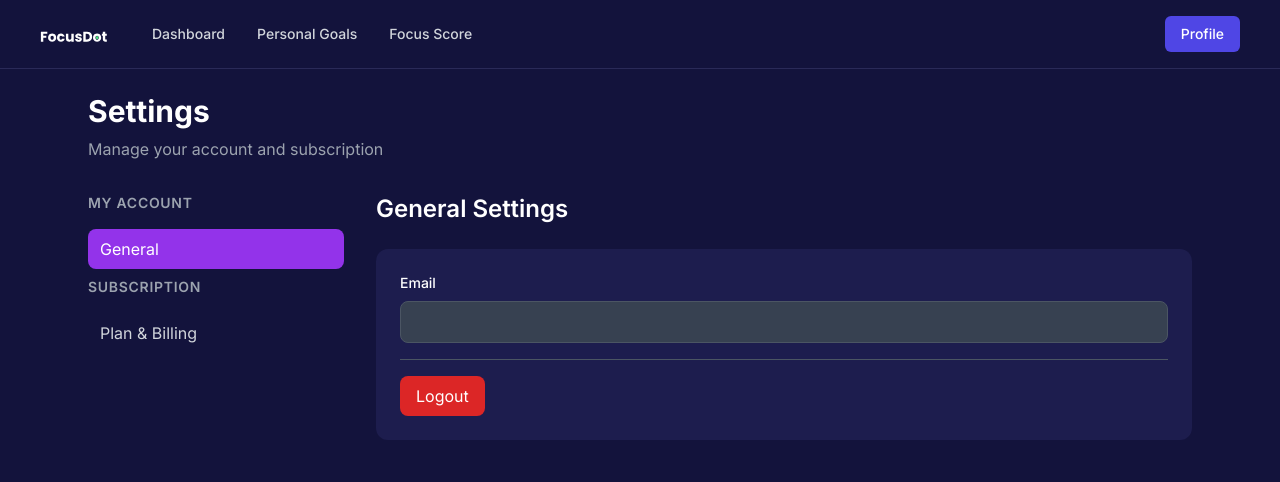
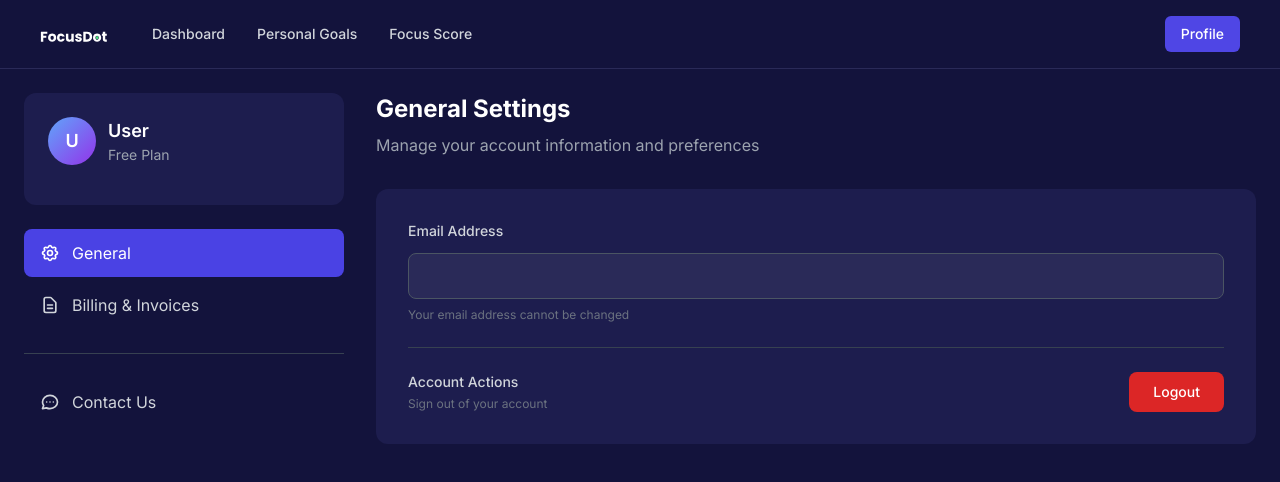
Before and after one commit to jushkinbekrashidovich/focussessions, a Next.js app: page /app/settings in a window 1280 px wide. Shown: the top 482 px of the page. Built offline with nearby package versions, Linux system fonts and the light colour scheme; no server answers; what @paddle/paddle-js would draw is missing.

Commit message:
optimized settings

```diff
--- a/src/app/app/settings/page.tsx
+++ b/src/app/app/settings/page.tsx
@@ -119,40 +119,71 @@ export default function SettingsPage() {
       <div className="min-h-screen bg-[#13133c] text-white">
         <AppNavbar />
 
-      <div className="max-w-6xl mx-auto p-6">
-        <div className="mb-8">
-          <h1 className="text-3xl font-bold mb-2">Settings</h1>
-          <p className="text-gray-400">Manage your account and subscription</p>
+      <div className="max-w-7xl mx-auto p-6">
+        <div className="flex flex-col lg:flex-row gap-8">
+          {/* Left Sidebar Navigation */}
+          <div className="lg:w-80 space-y-6">
+            {/* User Profile Section */}
+            <div className="bg-[#1d1d4e] rounded-xl p-6">
+              <div className="flex items-center space-x-3 mb-4">
+                <div className="w-12 h-12 bg-gradient-to-br from-blue-400 to-purple-600 rounded-full flex items-center justify-center">
+                  <span className="text-white text-lg font-semibold">
+                    {user?.user_metadata?.full_name?.charAt(0) || user?.email?.charAt(0) || 'U'}
+                  </span>
+                </div>
+                <div className="flex-1 min-w-0">
+                  <h3 className="text-lg font-semibold text-white truncate">
+                    {user?.user_metadata?.full_name || 'User'}
+                  </h3>
+                  <p className="text-sm text-gray-400 truncate">
+                    {isPro ? 'Pro Plan' : 'Free Plan'}
+                  </p>
+                  <p className="text-xs text-gray-500 truncate">
+                    {user?.email}
+                  </p>
+                </div>
+              </div>
             </div>
 
-        <div className="flex flex-col lg:flex-row gap-8">
-          {/* Sidebar Navigation */}
-          <div className="lg:w-64 space-y-2">
+            {/* Navigation Menu */}
             <div className="space-y-1">
-              <h3 className="text-sm font-semibold text-gray-400 uppercase tracking-wider mb-3">My Account</h3>
               <button
                 onClick={() => setActiveTab('general')}
-                className={`w-full text-left px-3 py-2 rounded-lg transition-colors ${
+                className={`w-full text-left px-4 py-3 rounded-lg transition-colors flex items-center space-x-3 ${
                   activeTab === 'general'
-                    ? 'bg-purple-600 text-white'
-                    : 'text-gray-300 hover:bg-gray-700'
+                    ? 'bg-[#4A42E4] text-white'
+                    : 'text-gray-300 hover:bg-[#2a2a58]'
                 }`}
               >
-                General
+                <svg className="w-5 h-5" fill="none" stroke="currentColor" viewBox="0 0 24 24">
+                  <path strokeLinecap="round" strokeLinejoin="round" strokeWidth={2} d="M10.325 4.317c.426-1.756 2.924-1.756 3.35 0a1.724 1.724 0 002.573 1.066c1.543-.94 3.31.826 2.37 2.37a1.724 1.724 0 001.065 2.572c1.756.426 1.756 2.924 0 3.35a1.724 1.724 0 00-1.066 2.573c.94 1.543-.826 3.31-2.37 2.37a1.724 1.724 0 00-2.572 1.065c-.426 1.756-2.924 1.756-3.35 0a1.724 1.724 0 00-2.573-1.066c-1.543.94-3.31-.826-2.37-2.37a1.724 1.724 0 00-1.065-2.572c-1.756-.426-1.756-2.924 0-3.35a1.724 1.724 0 001.066-2.573c-.94-1.543.826-3.31 2.37-2.37.996.608 2.296.07 2.572-1.065z" />
+                  <path strokeLinecap="round" strokeLinejoin="round" strokeWidth={2} d="M15 12a3 3 0 11-6 0 3 3 0 016 0z" />
+                </svg>
+                <span>General</span>
+              </button>
+
+              <button
+                onClick={() => setActiveTab('plan-billing')}
+                className={`w-full text-left px-4 py-3 rounded-lg transition-colors flex items-center space-x-3 ${
+                  activeTab === 'plan-billing'
+                    ? 'bg-[#4A42E4] text-white'
+                    : 'text-gray-300 hover:bg-[#2a2a58]'
+                }`}
+              >
+                <svg className="w-5 h-5" fill="none" stroke="currentColor" viewBox="0 0 24 24">
+                  <path strokeLinecap="round" strokeLinejoin="round" strokeWidth={2} d="M9 12h6m-6 4h6m2 5H7a2 2 0 01-2-2V5a2 2 0 012-2h5.586a1 1 0 01.707.293l5.414 5.414a1 1 0 01.293.707V19a2 2 0 01-2 2z" />
+                </svg>
+                <span>Billing & Invoices</span>
               </button>
             </div>
 
-            <div className="space-y-1 mt-6">
-              <h3 className="text-sm font-semibold text-gray-400 uppercase tracking-wider mb-3">Subscription</h3>
-              <button
-                onClick={() => setActiveTab('plan-billing')}
-                className={`w-full text-left px-3 py-2 rounded-lg transition-colors ${
-                  activeTab === 'plan-billing'
-                    ? 'bg-purple-600 text-white'
-                    : 'text-gray-300 hover:bg-gray-700'
-                }`}
-              >
-                Plan & Billing
+            {/* Support Section */}
+            <div className="pt-6 border-t border-gray-700">
+              <button className="w-full text-left px-4 py-3 rounded-lg transition-colors flex items-center space-x-3 text-gray-300 hover:bg-[#2a2a58]">
+                <svg className="w-5 h-5" fill="none" stroke="currentColor" viewBox="0 0 24 24">
+                  <path strokeLinecap="round" strokeLinejoin="round" strokeWidth={2} d="M8 12h.01M12 12h.01M16 12h.01M21 12c0 4.418-4.03 8-9 8a9.863 9.863 0 01-4.255-.949L3 20l1.395-3.72C3.512 15.042 3 13.574 3 12c0-4.418 4.03-8 9-8s9 3.582 9 8z" />
+                </svg>
+                <span>Contact Us</span>
               </button>
             </div>
           </div>
@@ -160,26 +191,38 @@ export default function SettingsPage() {
           {/* Main Content */}
           <div className="flex-1">
             {activeTab === 'general' && (
+              <div className="space-y-8">
+                <div>
+                  <h1 className="text-2xl font-bold text-white mb-2">General Settings</h1>
+                  <p className="text-gray-400">Manage your account information and preferences</p>
+                </div>
+
+                <div className="bg-[#1d1d4e] rounded-xl p-8">
                   <div className="space-y-6">
-                <h2 className="text-2xl font-semibold">General Settings</h2>
-                <div className="bg-[#1d1d4e] p-6 rounded-xl">
-                  <div className="space-y-4">
                     <div>
-                      <label className="block text-sm font-medium mb-2">Email</label>
+                      <label className="block text-sm font-medium text-gray-300 mb-3">Email Address</label>
                       <input
                         type="email"
                         value={user?.email || ''}
                         disabled
-                        className="w-full px-3 py-2 bg-gray-700 border border-gray-600 rounded-lg text-gray-300"
+                        className="w-full px-4 py-3 bg-[#2a2a58] border border-gray-600 rounded-lg text-gray-300 text-sm"
                       />
+                      <p className="text-xs text-gray-500 mt-2">Your email address cannot be changed</p>
                     </div>
-                    <div className="pt-4 border-t border-gray-600">
+
+                    <div className="pt-6 border-t border-gray-700">
+                      <div className="flex items-center justify-between">
+                        <div>
+                          <h3 className="text-sm font-medium text-gray-300 mb-1">Account Actions</h3>
+                          <p className="text-xs text-gray-500">Sign out of your account</p>
+                        </div>
                         <button
                           onClick={() => setShowLogoutModal(true)}
-                        className="px-4 py-2 bg-red-600 hover:bg-red-700 text-white rounded-lg transition"
+                          className="px-6 py-2.5 bg-red-600 hover:bg-red-700 active:bg-red-800 text-white rounded-lg transition-colors text-sm font-medium"
                         >
                           Logout
                         </button>
+                      </div>
                     </div>
                   </div>
                 </div>
@@ -188,90 +231,118 @@ export default function SettingsPage() {
 
 
             {activeTab === 'plan-billing' && (
-              <div className="space-y-6">
-                <div className="flex justify-between items-center">
+              <div className="space-y-8">
                 <div>
-                    <h2 className="text-2xl font-semibold">Plan & Billing</h2>
-                    <p className="text-gray-400">Manage your plan and payments</p>
+                  <h1 className="text-2xl font-bold text-white mb-2">Billing & Invoices</h1>
+                  <p className="text-gray-400">Manage your subscription and view billing history</p>
                 </div>
-                  <div className="flex gap-3">
-                    {!isPro ? (
+
+                {/* Current Plan Summary */}
+                <div className="bg-[#1d1d4e] rounded-xl p-8">
+                  <div className="flex justify-between items-start mb-6">
+                    <div>
+                      <h2 className="text-lg font-semibold text-white mb-2">
+                        {isPro ? getPlanName(subscription?.plan_type || 'free') : 'Free Plan'} Summary
+                      </h2>
+                      {isPro && subscription?.current_period_start && subscription?.current_period_end && (
+                        <p className="text-sm text-gray-400">
+                          {formatDate(subscription.current_period_start)} - {formatDate(subscription.current_period_end)}
+                        </p>
+                      )}
+                    </div>
                     <button
-                        onClick={handleChangePlan}
-                        className="px-6 py-3 border border-gray-300 text-white rounded-lg hover:bg-gray-800 transition flex items-center"
+                      onClick={isPro ? handleManagePayments : handleChangePlan}
+                      className="px-4 py-2 border border-gray-600 text-gray-300 rounded-lg hover:bg-[#2a2a58] transition-colors text-sm font-medium flex items-center"
                     >
-                        Upgrade to Pro
-                        <span className="ml-2">↗</span>
+                      {isPro ? 'Manage Subscription' : 'Upgrade to Pro'}
+                      <svg className="w-4 h-4 ml-2" fill="none" stroke="currentColor" viewBox="0 0 24 24">
+                        <path strokeLinecap="round" strokeLinejoin="round" strokeWidth={2} d="M10 6H6a2 2 0 00-2 2v10a2 2 0 002 2h10a2 2 0 002-2v-4M14 4h6m0 0v6m0-6L10 14" />
+                      </svg>
                     </button>
-                    ) : (
-                      <button
-                        onClick={handleManagePayments}
-                        className="px-6 py-3 border border-gray-300 text-white rounded-lg hover:bg-gray-800 transition flex items-center"
-                      >
-                        Manage Subscription
-                        <span className="ml-2">↗</span>
-                      </button>
-                    )}
+                  </div>
+
+                  {/* Plan Details Table */}
+                  <div className="space-y-4">
+                    <div className="grid grid-cols-3 gap-4 text-sm">
+                      <div className="text-gray-400">Item</div>
+                      <div className="text-gray-400">Quantity</div>
+                      <div className="text-gray-400">Cost</div>
+                    </div>
+
+                    <div className="border-t border-gray-700 pt-4">
+                      <div className="grid grid-cols-3 gap-4 text-sm">
+                        <div className="text-white">
+                          {isPro ? 'Pro Plan Access' : 'Free Plan Access'}
+                        </div>
+                        <div className="text-gray-300">
+                          {isPro ? 'Unlimited' : 'Limited'}
+                        </div>
+                        <div className="text-gray-300">
+                          {isPro ? getPlanPrice(subscription?.plan_type || 'free') : 'Free'}
+                        </div>
                       </div>
                     </div>
 
-                {/* Current Plan */}
-                <div className="bg-[#1d1d4e] p-6 rounded-xl">
-                  <h3 className="text-lg font-semibold mb-4">Current plan</h3>
-                  <div className="flex items-center justify-between">
-                    <div className="flex items-center space-x-4">
-                      <div>
-                        <div className="text-2xl font-bold">
-                          {isPro ? getPlanPrice(subscription?.plan_type || 'free') : 'Free plan'}
+                    <div className="border-t border-gray-700 pt-4">
+                      <div className="grid grid-cols-3 gap-4 text-sm font-medium">
+                        <div className="text-white">Total</div>
+                        <div className="text-gray-300">-</div>
+                        <div className="text-white">
+                          {isPro ? getPlanPrice(subscription?.plan_type || 'free') : 'Free'}
                         </div>
-                        <div className="flex items-center space-x-2 mt-2">
-                          <span className={`px-2 py-1 rounded-full text-xs font-medium ${
-                            isPro ? 'bg-green-100 text-green-800' : 'bg-gray-100 text-gray-800'
-                          }`}>
-                            {isPro ? getPlanName(subscription?.plan_type || 'free') : 'Free'}
-                          </span>
-                          <span className={`px-2 py-1 rounded-full text-xs font-medium flex items-center ${
-                            isPro ? 'bg-green-100 text-green-800' : 'bg-gray-100 text-gray-800'
-                          }`}>
-                            <span className="w-2 h-2 bg-green-500 rounded-full mr-1"></span>
-                            {isPro ? 'Active' : 'Free'}
-                          </span>
                       </div>
+                    </div>
+                  </div>
+
                   {isPro && subscription?.current_period_end && (
-                          <div className="text-sm text-gray-400 mt-1">
-                            Renews at {formatDate(subscription.current_period_end)}
+                    <div className="mt-4 text-xs text-gray-500">
+                      * Your plan renews automatically on {formatDate(subscription.current_period_end)}
+                    </div>
+                  )}
+                </div>
+
+                {/* Invoices Section */}
+                <div className="bg-[#1d1d4e] rounded-xl p-8">
+                  <div className="flex justify-between items-center mb-6">
+                    <h2 className="text-lg font-semibold text-white">Invoices</h2>
+                    <div className="flex items-center space-x-2">
+                      <label className="text-sm text-gray-400">Period:</label>
+                      <select className="bg-[#2a2a58] border border-gray-600 text-white text-sm px-3 py-1.5 rounded">
+                        <option>Current Period</option>
+                        <option>Previous Period</option>
+                      </select>
+                    </div>
+                  </div>
+
+                  <div className="text-center py-8">
+                    <div className="text-3xl font-bold text-white mb-2">
+                      {isPro ? getPlanPrice(subscription?.plan_type || 'free') : '$0.00'}
+                    </div>
+                    <p className="text-sm text-gray-400 mb-6">
+                      {isPro ? 'Current Period Total' : 'No charges for free plan'}
+                    </p>
+
+                    {!isPro && (
+                      <div className="space-y-4">
+                        <div className="grid grid-cols-4 gap-4 text-sm text-gray-400">
+                          <div>Type</div>
+                          <div>Cost</div>
+                          <div>Qty</div>
+                          <div>Total</div>
+                        </div>
+                        <div className="grid grid-cols-4 gap-4 text-sm">
+                          <div className="text-gray-300">Subtotal:</div>
+                          <div className="text-gray-300">-</div>
+                          <div className="text-gray-300">-</div>
+                          <div className="text-gray-300">$0.00</div>
+                        </div>
+                        <div className="text-xs text-gray-500 mt-4">
+                          No invoices found for current period
+                        </div>
                       </div>
                     )}
                   </div>
                 </div>
-                    <button
-                      onClick={handleChangePlan}
-                      className="px-6 py-3 border border-gray-300 text-white rounded-lg hover:bg-gray-800 transition"
-                    >
-                      Change plan
-                    </button>
-                  </div>
-                </div>
-
-                {/* Support Message */}
-                <div className="bg-[#1d1d4e] p-4 rounded-lg mt-6">
-                  <div className="text-center">
-                    <h3 className="text-base font-semibold mb-2 text-white">Need Help?</h3>
-                    <p className="text-gray-400 mb-3 text-sm">
-                      If you have any issues or concerns, please don&apos;t hesitate to reach out. We&apos;re here to help and will respond as soon as possible.
-                    </p>
-                    <div className="flex items-center justify-center space-x-2">
-                      <span className="text-gray-300 text-sm">Email us at:</span>
-                      <a
-                        href="mailto:jushkinbek.co@gmail.com"
-                        className="text-purple-400 hover:text-purple-300 font-medium transition-colors text-sm"
-                      >
-                        jushkinbek.co@gmail.com
-                      </a>
-                    </div>
-                  </div>
-                </div>
-
               </div>
             )}
           </div>
```
Lines whose indentation alone changed are shown as unchanged.
